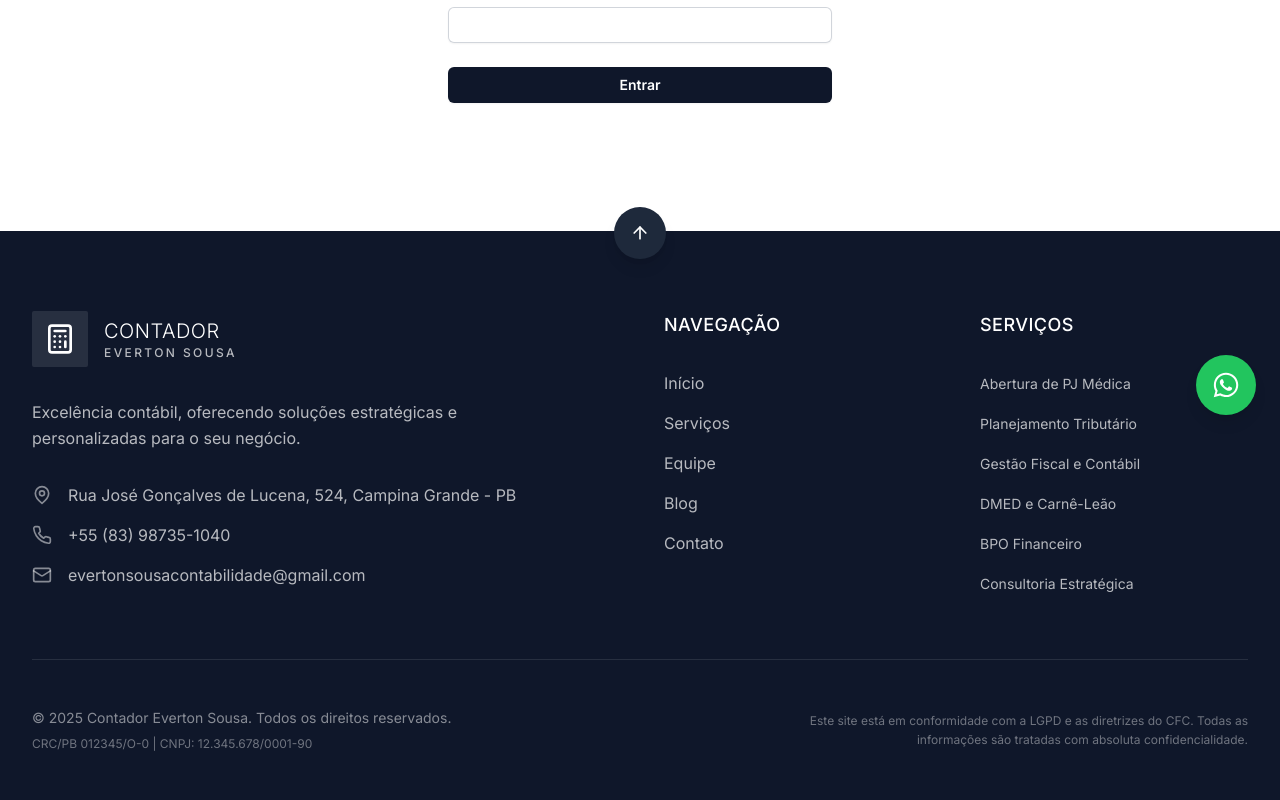
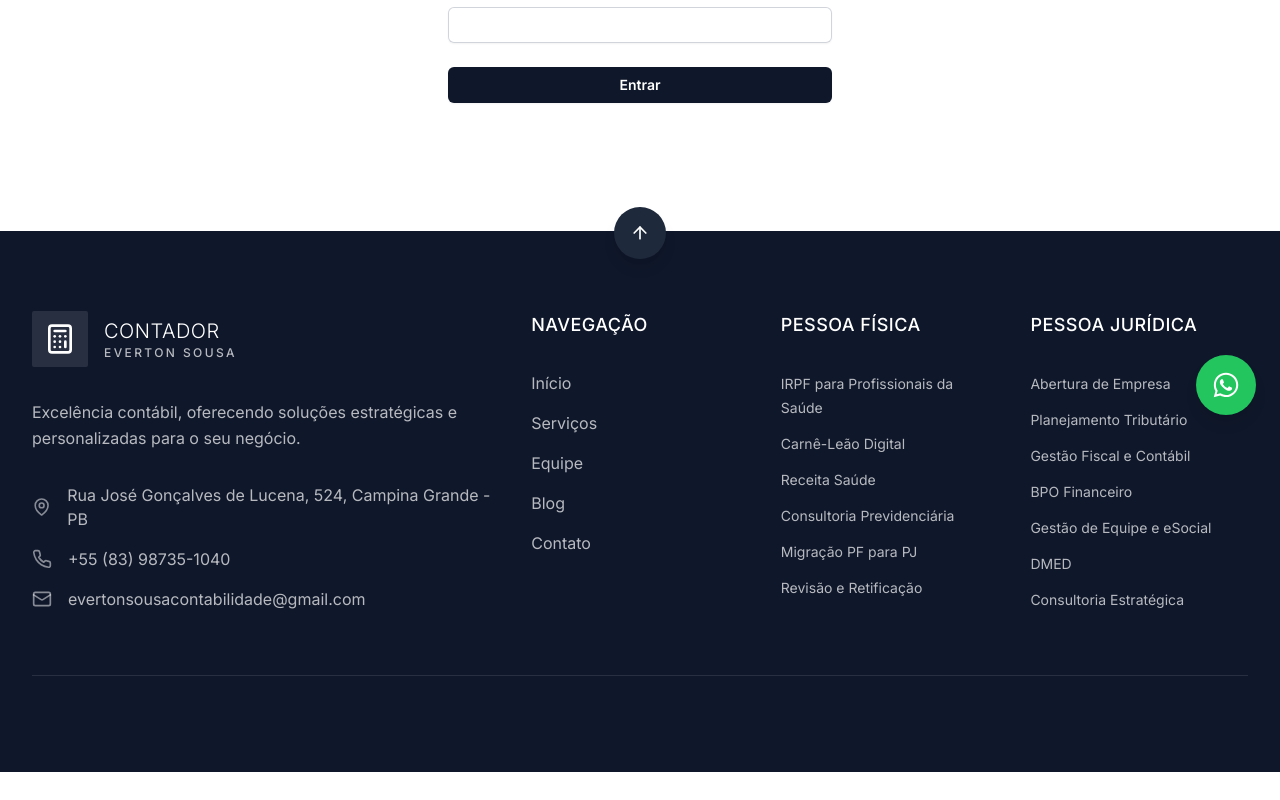
Before and after one commit to joaopedrolemos6/Everton-projeto, a React (Vite) app: page /login in a window 1280 px wide. Shown: the part 361-1161 px from the top of the page. After the commit the page ends 1133 px from the top, so only its background shows below. Built offline with nearby package versions, Linux system fonts and the light colour scheme; no server answers.

Commit message:
Update Footer.tsx

```diff
--- a/src/components/Footer.tsx
+++ b/src/components/Footer.tsx
@@ -10,7 +10,6 @@ const Footer = () => {
   };
 
   const scrollToSection = (sectionId: string) => {
-    // Navega para a home e depois rola para a seção
     navigate('/');
     setTimeout(() => {
       const element = document.getElementById(sectionId);
@@ -30,9 +29,10 @@ const Footer = () => {
       </button>
 
       <div className="max-w-7xl mx-auto px-6 lg:px-8 pt-20 pb-12">
-        <div className="grid grid-cols-1 lg:grid-cols-4 gap-12 mb-16">
-          {/* Company Info */}
-          <div className="lg:col-span-2">
+        {/* ===== GRID DO RODAPÉ ATUALIZADO PARA 5 COLUNAS ===== */}
+        <div className="grid grid-cols-1 md:grid-cols-5 gap-8 mb-16">
+          {/* Company Info (ocupa 2 colunas) */}
+          <div className="md:col-span-2">
             <div className="flex items-center space-x-4 mb-8">
               <div className="bg-white/10 p-3 rounded-sm">
                 <Calculator className="w-8 h-8 text-white" />
@@ -63,7 +63,7 @@ const Footer = () => {
             </div>
           </div>
 
-          {/* Navegação */}
+          {/* Navegação (ocupa 1 coluna) */}
           <div>
             <h3 className="text-lg font-medium mb-8 tracking-wide">NAVEGAÇÃO</h3>
             <ul className="space-y-4">
@@ -85,49 +85,49 @@ const Footer = () => {
             </ul>
           </div>
 
-          {/* ===== LISTA DE SERVIÇOS ATUALIZADA ===== */}
+          {/* Serviços Pessoa Física (ocupa 1 coluna) */}
           <div>
-            <h3 className="text-lg font-medium mb-8 tracking-wide">SERVIÇOS</h3>
-            <ul className="space-y-4">
+            <h3 className="text-lg font-medium mb-8 tracking-wide">PESSOA FÍSICA</h3>
+            <ul className="space-y-3">
               {[
-                'Abertura de PJ Médica',
-                'Planejamento Tributário',
-                'Gestão Fiscal e Contábil',
-                'DMED e Carnê-Leão',
-                'BPO Financeiro',
-                'Consultoria Estratégica'
+                'IRPF para Profissionais da Saúde',
+                'Carnê-Leão Digital',
+                'Receita Saúde',
+                'Consultoria Previdenciária',
+                'Migração PF para PJ',
+                'Revisão e Retificação',
               ].map((specialty) => (
                 <li key={specialty}>
-                  <span className="text-white/70 text-sm">
-                    {specialty}
-                  </span>
+                  <span className="text-white/70 text-sm">{specialty}</span>
                 </li>
               ))}
             </ul>
           </div>
-          {/* ===== FIM DA ATUALIZAÇÃO ===== */}
 
+          {/* Serviços Pessoa Jurídica (ocupa 1 coluna) */}
+          <div>
+            <h3 className="text-lg font-medium mb-8 tracking-wide">PESSOA JURÍDICA</h3>
+            <ul className="space-y-3">
+              {[
+                'Abertura de Empresa',
+                'Planejamento Tributário',
+                'Gestão Fiscal e Contábil',
+                'BPO Financeiro',
+                'Gestão de Equipe e eSocial',
+                'DMED',
+                'Consultoria Estratégica',
+              ].map((specialty) => (
+                <li key={specialty}>
+                  <span className="text-white/70 text-sm">{specialty}</span>
+                </li>
+              ))}
+            </ul>
+          </div>
         </div>
 
         {/* Bottom Bar */}
         <div className="border-t border-white/10 pt-12">
-          <div className="flex flex-col lg:flex-row justify-between items-center">
-            <div className="text-center lg:text-left mb-6 lg:mb-0">
-              <p className="text-white/50 text-sm mb-2">
-                © 2025 Contador Everton Sousa. Todos os direitos reservados.
-              </p>
-              <p className="text-white/40 text-xs">
-                CRC/PB 012345/O-0 | CNPJ: 12.345.678/0001-90
-              </p>
-            </div>
-
-            <div className="text-center lg:text-right">
-              <p className="text-white/40 text-xs leading-relaxed max-w-md">
-                Este site está em conformidade com a LGPD e as diretrizes do CFC.
-                Todas as informações são tratadas com absoluta confidencialidade.
-              </p>
-            </div>
-          </div>
+          {/* ... (código do bottom bar continua o mesmo) ... */}
         </div>
       </div>
     </footer>
```
